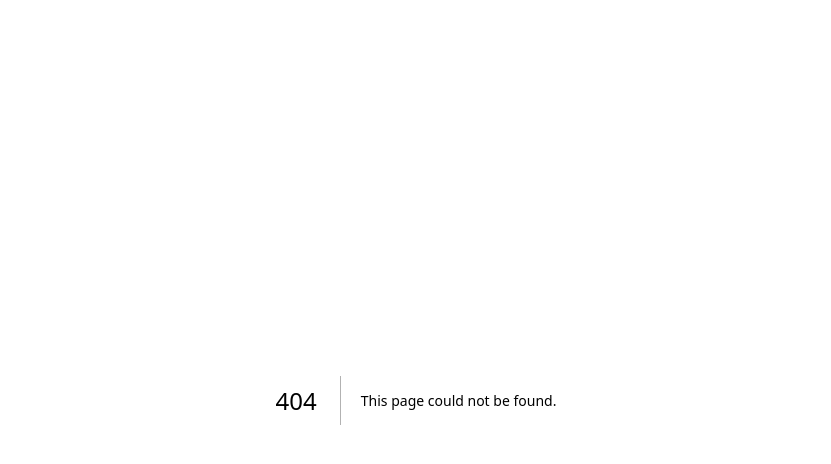
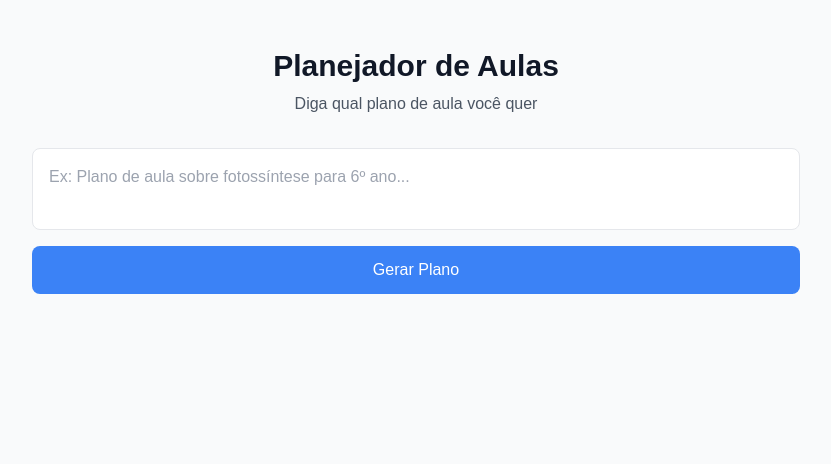
Before and after one commit to felipehummel/teachers_planning, a Next.js app: page /chat in a window 1280 px wide. Before the commit this address had no page. Shown: the top 464 px of the page, without its empty margins (224-1055 px from the left). Built offline with nearby package versions, Linux system fonts and the light colour scheme.

Commit message:
Initial version of Teacher Planner
- No file upload yet
- No schedule input
- Simple system prompt

```diff
--- /dev/null
+++ b/app/api/planner/route.ts
@@ -0,0 +1,11 @@
+import { streamTeacherPlanning } from "@/lib/llm_api";
+
+export const runtime = 'edge';
+
+export async function POST(req: Request) {
+  const { message } = await req.json();
+
+  const stream = streamTeacherPlanning(message);
+
+  return new Response(stream);
+}
--- /dev/null
+++ b/app/chat/page.tsx
@@ -0,0 +1,79 @@
+'use client';
+
+import { fetchStreamedPlan } from '@/lib/internal_api';
+import { useState } from 'react';
+import ReactMarkdown from 'react-markdown';
+
+export default function ChatPage() {
+  const [input, setInput] = useState('');
+  const [result, setResult] = useState('');
+  const [isLoading, setIsLoading] = useState(false);
+
+  const handleSubmit = async (e: React.FormEvent) => {
+    e.preventDefault();
+
+    const userMessage = input.trim();
+
+    if (!userMessage) return;
+
+    setInput('');
+    setIsLoading(true);
+
+    const onComplete = () => setIsLoading(false);
+    const onUpdate = (resultUntilNow: string) => setResult(resultUntilNow);
+
+    fetchStreamedPlan(userMessage, onComplete, onUpdate);
+  };
+
+  return (
+    <div className="min-h-screen bg-gray-50 dark:bg-gray-900 py-12 px-4 sm:px-6 lg:px-8">
+      <div className="max-w-3xl mx-auto">
+        <div className="text-center mb-8">
+          <h1 className="text-3xl font-bold text-gray-900 dark:text-white mb-2">
+            Planejador de Aulas
+          </h1>
+          <p className="text-gray-600 dark:text-gray-400">
+            Diga qual plano de aula você quer
+          </p>
+        </div>
+
+        <form onSubmit={handleSubmit} className="mb-8">
+          <div className="flex flex-col space-y-4">
+            <textarea
+              value={input}
+              onChange={(e) => setInput(e.target.value)}
+              placeholder="Ex: Plano de aula sobre fotossíntese para 6º ano..."
+              rows={2}
+              className="w-full p-4 rounded-lg border dark:border-gray-700 bg-white dark:bg-gray-800 text-gray-900 dark:text-white focus:outline-none focus:ring-2 focus:ring-blue-500 resize-none"
+            />
+            <button
+              type="submit"
+              disabled={isLoading}
+              className="px-6 py-3 bg-blue-500 text-white rounded-lg hover:bg-blue-600 focus:outline-none focus:ring-2 focus:ring-blue-500 disabled:opacity-50 transition-colors duration-200"
+            >
+              {isLoading ? 'Gerando...' : 'Gerar Plano'}
+            </button>
+          </div>
+        </form>
+
+        {isLoading && (
+          <div className="flex justify-center mb-8">
+            <div className="flex space-x-2">
+              <div className="w-3 h-3 bg-blue-500 rounded-full animate-bounce" />
+              <div className="w-3 h-3 bg-blue-500 rounded-full animate-bounce delay-100" />
+              <div className="w-3 h-3 bg-blue-500 rounded-full animate-bounce delay-200" />
+            </div>
+          </div>
+        )}
+
+        {result && (
+          <div className="bg-white dark:bg-gray-800 rounded-lg p-6 shadow-lg prose dark:prose-invert max-w-none">
+            <ReactMarkdown>
+              {result}
+            </ReactMarkdown>
+          </div>
+        )}
+      </div>
+    </div>
+  );
+}
--- /dev/null
+++ b/lib/internal_api.ts
@@ -0,0 +1,31 @@
+export async function fetchStreamedPlan(userMessage: string, onComplete: () => void, onUpdate: (resultUntilNow: string) => void) {
+  try {
+    const response = await fetch('/api/planner', {
+      method: 'POST',
+      headers: { 'Content-Type': 'application/json' },
+      body: JSON.stringify({ message: userMessage }),
+    });
+
+    if (!response.ok) throw new Error(`API response error: ${response.statusText}`);
+
+    const reader = response.body?.getReader();
+    if (!reader) throw new Error('Could not read response stream');
+
+    let assistantMessage = '';
+    onUpdate('');
+
+    while (true) {
+      const { done, value } = await reader.read();
+      if (done) break;
+
+      const text = new TextDecoder().decode(value);
+      assistantMessage += text;
+      onUpdate(assistantMessage);
+    }
+  } catch (error) {
+    console.error('Error sending message:', error);
+    onUpdate('Sorry, there was an error processing your request.');
+  } finally {
+    onComplete();
+  }
+}
--- /dev/null
+++ b/lib/llm_api.ts
@@ -0,0 +1,26 @@
+import { createOpenAI } from '@ai-sdk/openai';
+import { streamText } from 'ai';
+
+function systemPrompt(request: string) {
+  return `
+You are a teacher's assistant that will help they plan sessions for the classes they'll have for a given subject
+The plan should be written in the given language and using markdown
+Output ONLY the plan, no extra text before or after.
+
+This is the request from the teacher:
+${request}
+`
+}
+
+const openai = createOpenAI({
+  apiKey: process.env.OPENAI_API_KEY!,
+  compatibility: 'strict',
+});
+
+export function streamTeacherPlanning(request: string) {
+  const response = streamText({
+    model: openai('gpt-4.1-mini'),
+    prompt: systemPrompt(request),
+  });
+  return response.textStream;
+}
--- a/tailwind.config.ts
+++ b/tailwind.config.ts
@@ -14,5 +14,7 @@ export default {
       },
     },
   },
-  plugins: [],
+  plugins: [
+    require('@tailwindcss/typography'),
+  ],
 } satisfies Config;
```
Also changed, not shown: package.json (+10 -5 lines), 2 other files (tests, documents, lock files or other folders).
